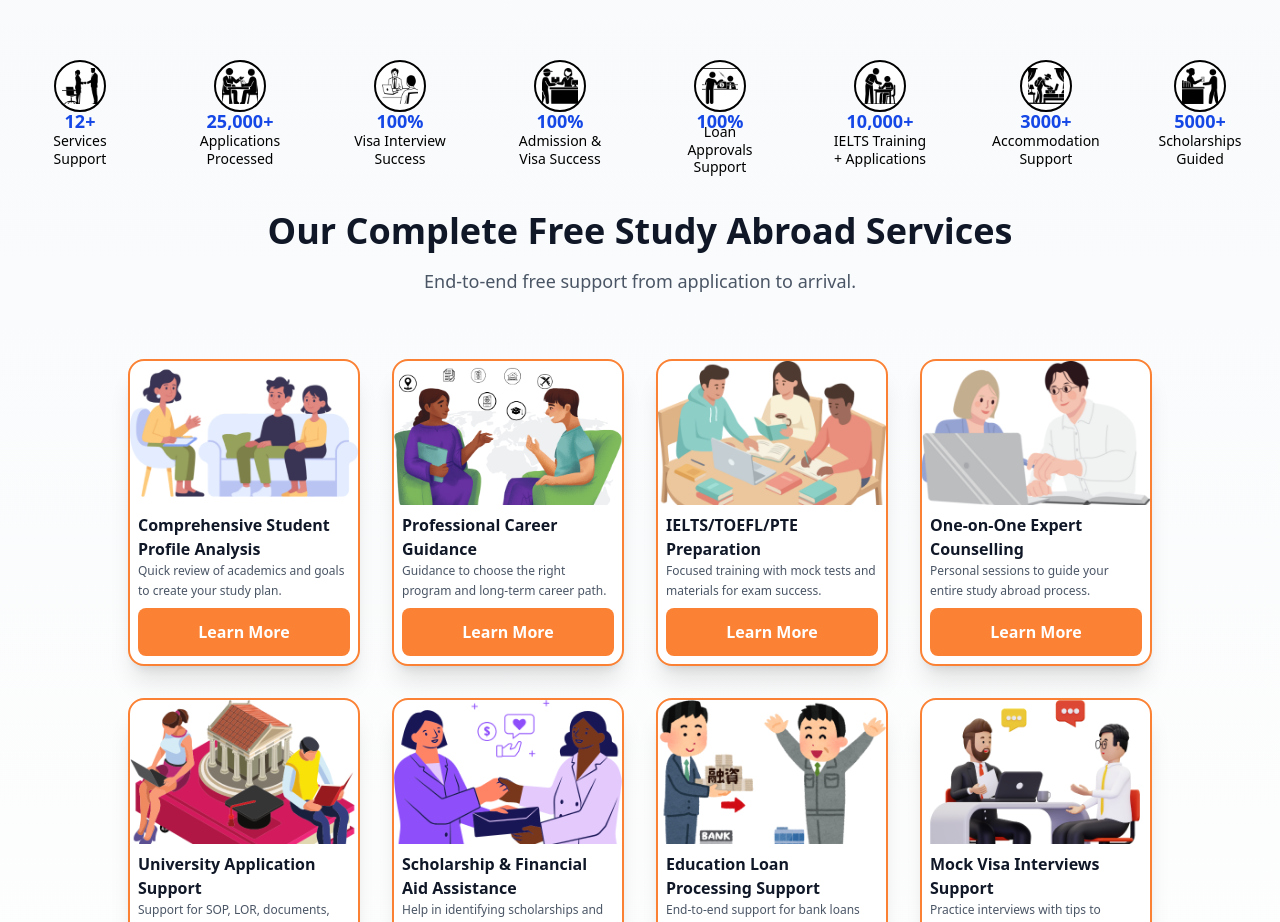
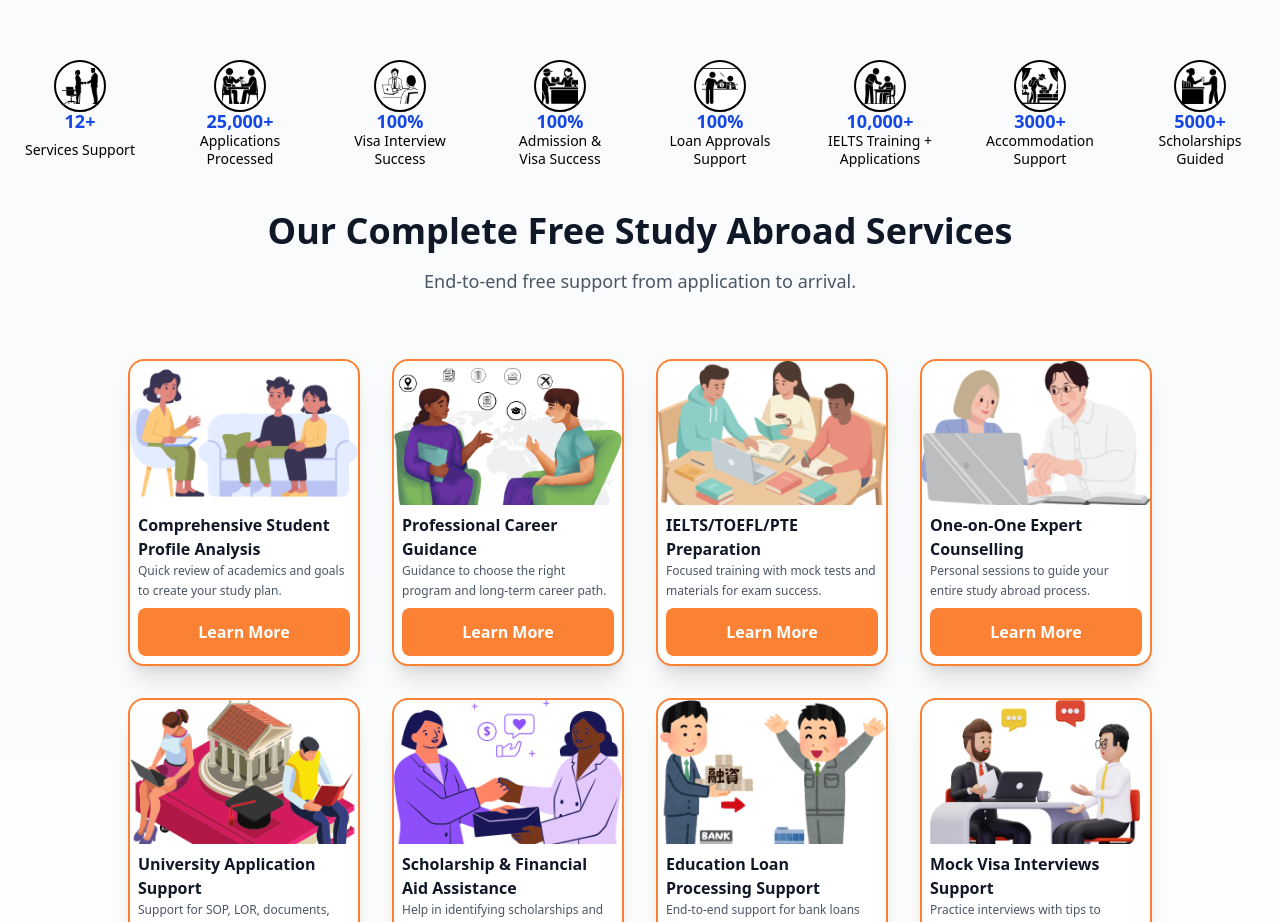
Before and after one commit to sowmyakota-mv/Abroad-Consultancy, a React (Vite) app in the folder abroad-consultancy/: page / in a window 1280 px wide. Shown: the part 1241-2163 px from the top of the page. Built offline with nearby package versions, Linux system fonts and the light colour scheme.

Commit message:
changed the stat

```diff
--- a/abroad-consultancy/src/components/ServiceSection.tsx
+++ b/abroad-consultancy/src/components/ServiceSection.tsx
@@ -186,7 +186,7 @@ const ServicesSection: React.FC = () => {
 
                 {/* Row 3: Title - Fixed 2 lines with consistent spacing */}
                 <div className="flex items-start justify-center pb-2">
-                  <div className="text-sm font-medium text-black text-center px-8 leading-tight h-[40px] flex items-center justify-center">
+                  <div className="text-sm font-medium text-black text-center px-6 leading-tight h-[40px] flex items-center justify-center">
                     <span className="block line-clamp-2">
                       {stat.title}
                     </span>
```
